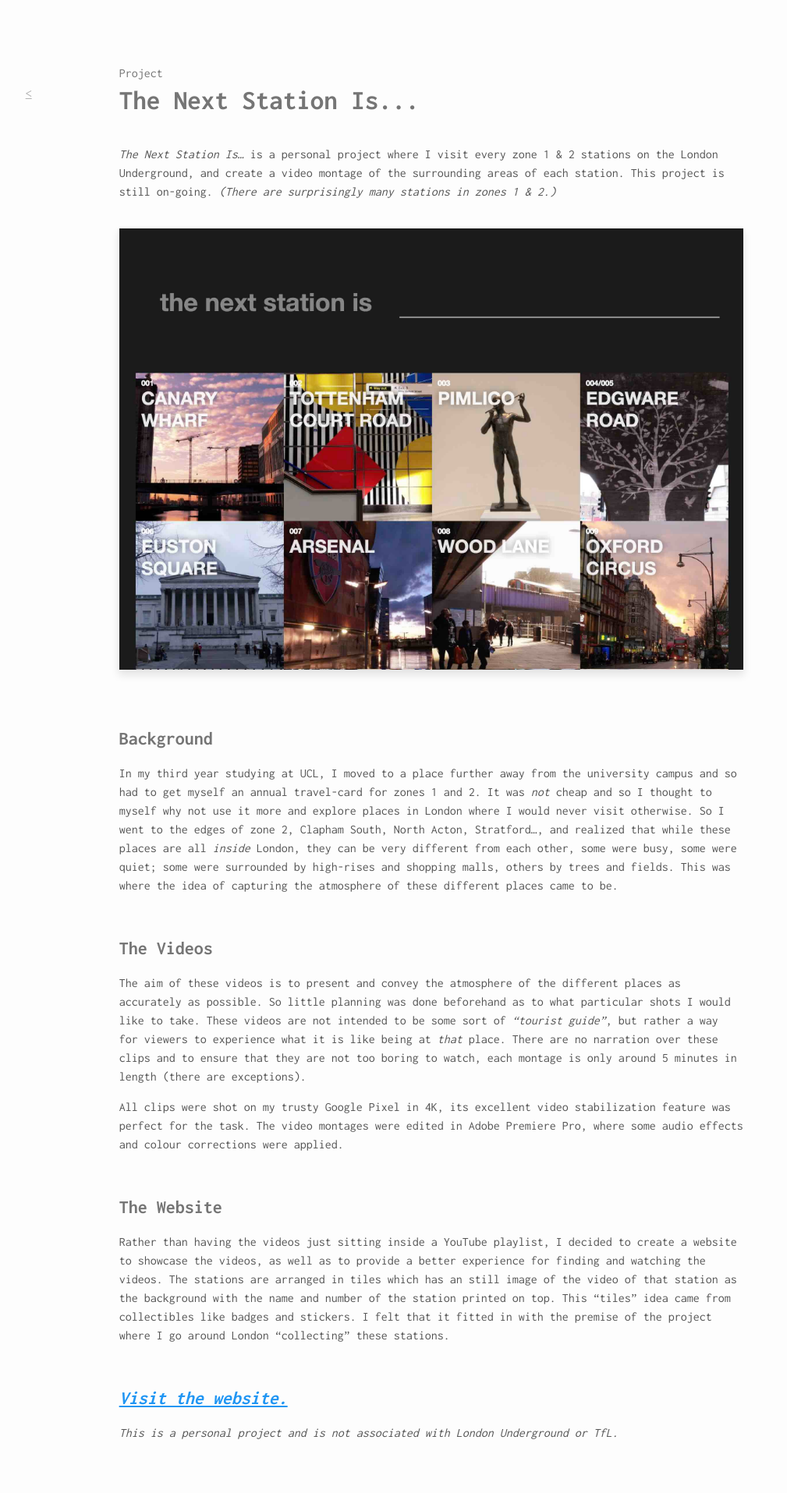
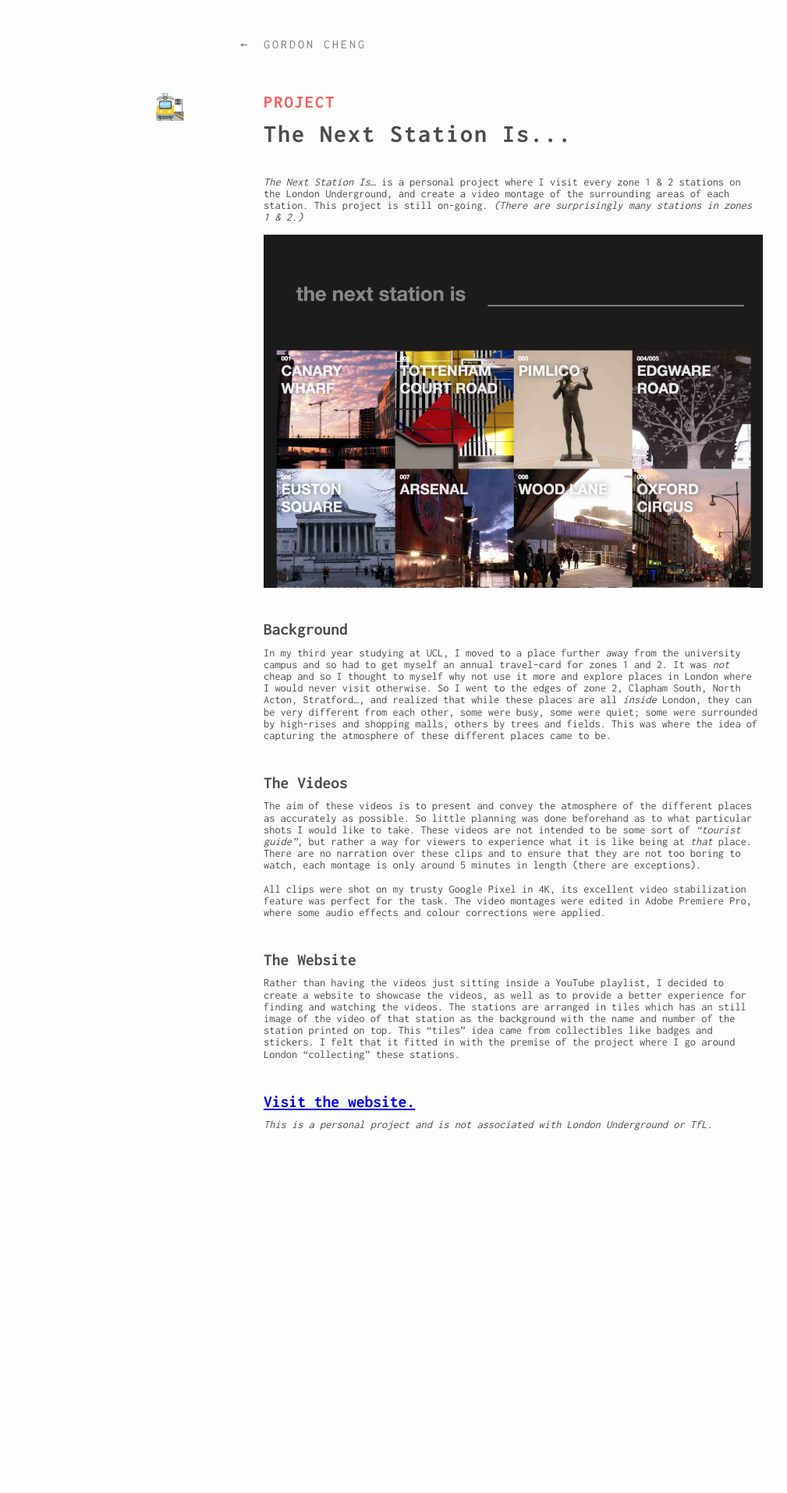
Before and after one commit to gcky/gcky.github.io, a Jekyll site: the page built from the-next-station-is.md, in a window 1280 px wide. Shown: the whole page at 78% size, without its empty margins (14-1023 px from the left). Built offline with Jekyll 4.4.1, drawn with Linux system fonts in a browser that asks for light colours; after the commit the page ends 1600 px from its top, so only the background shows below that.

Commit message:
Update subpage layout

```diff
--- a/_layouts/article.html
+++ b/_layouts/article.html
@@ -1,29 +1,30 @@
 <!DOCTYPE html>
 <html>
-  {% include head.html %}
-  <body>
+{% include head.html %}
 
-    <a class="back" href="{{ site.baseurl }}/">
-      <!-- <img src="{{ site.baseurl }}/assets/ic_arrow_back_black_24px.svg"> --><
-    </a>
+<body>
 
-    <a class="small-back" href="{{ site.baseurl }}/">
-      <img src="{{ site.baseurl }}/assets/ic_arrow_back_black_24px.svg">
-    </a>
+    <div class="main-grid">
+        <div class="home-item title-container--name--small">
+            <div class="right-details">
+                <a class="title-links" href="/"><h1 class="right-details__title--name small">GORDON CHENG</h1></a>
+            </div>
+        </div>
+        <div class="home-item article-container--content">
+            <div class="left-cover">
+                <h1 class="cover--emoji large">{{ page.icon }}</h1>
+            </div>
+            <div class="right-details">
+                <h2 class="right-details__title--section {{ page.color }}">{{ page.type }}</h2>
+                <h1 class="right-details__title--content">{{ page.article_title }}</h1>
+                <div class="right-details__description--content">
+                    {{ content }}
+                </div>
+            </div>
+        </div>
+        <div class="home-item footer-container"></div>
+    </div>
 
-    <section class="main-section">
-      <section class="left-side"></section>
-      <section class="article-content post">
+</body>
 
-        <span>Project</span>
-        <h1>{{ page.article_title }}</h1>
-        <span class="subheading">{{ page.subheading }}</span>
-
-        {{ content }}
-
-      </section>
-      <section class="right-side"></section>
-    </section>
-
-  </body>
 </html>
--- a/_sass/_index.scss
+++ b/_sass/_index.scss
@@ -1,10 +1,11 @@
 $title-color: rgba(0,0,0,.7);
 $subtitle-color: rgba(0,0,0,.8);
 $text-color: rgba(0,0,0,.7);
+$faint-text-color: rgba(0,0,0,.5);
 $section-title--red: #FF5B5B;
 $section-title--blue: #377FEB;
 $section-title--orange: #FF8710;
-$link-highlight-color: lime;
+$link-highlight-color: #448AFF;
 
 .red {
     color: $section-title--red;
@@ -17,7 +18,10 @@ $link-highlight-color: lime;
 }
 
 
-
+@keyframes fadein {
+    from {opacity: 0;}
+    to {opacity: 1;}
+}
 
 body {
     background: $background-color;
@@ -26,6 +30,7 @@ body {
 .main-grid {
     display: grid;
     grid-template-columns: 15vw minmax(50px, 800px) auto 20vw;
+    animation: fadein 300ms;
 }
 
 .home-item {
@@ -36,6 +41,10 @@ body {
 
     &.title-container--name {
         margin-top: 15vh;
+    }
+    &.title-container--name--small {
+        margin-top: 5vh;
+        margin-bottom: 5vh;
     }
     &.title-container--section {
         margin-top: 50px;
@@ -56,9 +65,19 @@ body {
 }
 .cover--profile-pic {
     border-radius: 100%;
+    max-width: 80px;
+
+    &.small {
+        max-width: 50px;
+    }
 }
 .cover--emoji {
     font-size: 1.3rem;
+    margin: 0;
+
+    &.large {
+        font-size: 2rem;
+    }
 }
 
 .right-details {
@@ -72,7 +91,23 @@ body {
     font-size: 2.3rem;
     font-weight: bold;
     letter-spacing: 3px;
-    color: $title-color;
+    color: $faint-text-color;
+
+    &.small {
+        font-size: 1rem;
+        font-weight: normal;
+        &:before {
+            content: '\02190';
+            position: absolute;
+            transform: translateX(-30px);
+            margin-right: 10px;
+            transition: 100ms ease-in-out;
+        }
+        &:hover:before {
+            color: $link-highlight-color;
+            transform: translateX(-50px);
+        }
+    }
 }
 .right-details__title--section {
     margin: 0;
@@ -87,7 +122,7 @@ body {
     color: $subtitle-color;
     text-decoration: none;
     &:after {
-        content: '>';
+        content: '\02192';
         color: $text-color;
         margin-left: 10px;
         transition: 100ms ease-in-out;
@@ -97,12 +132,56 @@ body {
         margin-left: 20px;
     }
 }
+.right-details__title--content {
+    margin: 0;
+    font-size: 2rem;
+    font-weight: bold;
+    letter-spacing: 2px;
+}
 .right-details__description {
     font-size: .9rem;
     line-height: .95rem;
     padding-top: 5px;
 }
+.right-details__description--content {
+    font-size: .9rem;
+    line-height: .95rem;
+    padding-top: 30px;
+    h1, h2, h3 {
+        font-weight: bold;
+    }
+    h2 {
+        margin-top: 45px;
+    }
+}
 
 .title-links {
     text-decoration: none;
 }
+
+
+
+
+@media screen and (max-width: $on-palm) {
+    .main-grid {
+        grid-template-columns: 8vw minmax(50px, 800px) auto 8vw;
+    }
+    .home-item {
+        grid-template-columns: 0 0 auto;
+    }
+    .left-cover {
+        grid-column: 3 / 4;
+        align-items: flex-start;
+    }
+    .right-details__title--name {
+        &.small {
+            &:before {
+                position: initial;
+                margin-right: 10px;
+            }
+            &:hover:before {
+                color: $link-highlight-color;
+            }
+        }
+    }
+}
--- a/the-next-station-is.md
+++ b/the-next-station-is.md
@@ -2,7 +2,10 @@
 layout: article
 title: The Next Station Is...
 permalink: /projects/the-next-station-is/
+type: PROJECT
+color: red
 article_title: The Next Station Is...
+icon: 🚉
 ---
 
 *The Next Station Is...* is a personal project where I visit every zone 1 & 2 stations on the London Underground, and create a video montage of the surrounding areas of each station. This project is still on-going. *(There are surprisingly many stations in zones 1 & 2.)*
```
Also changed, not shown: index.html (+23 -63 lines), willow.md (+3 -0 lines).
